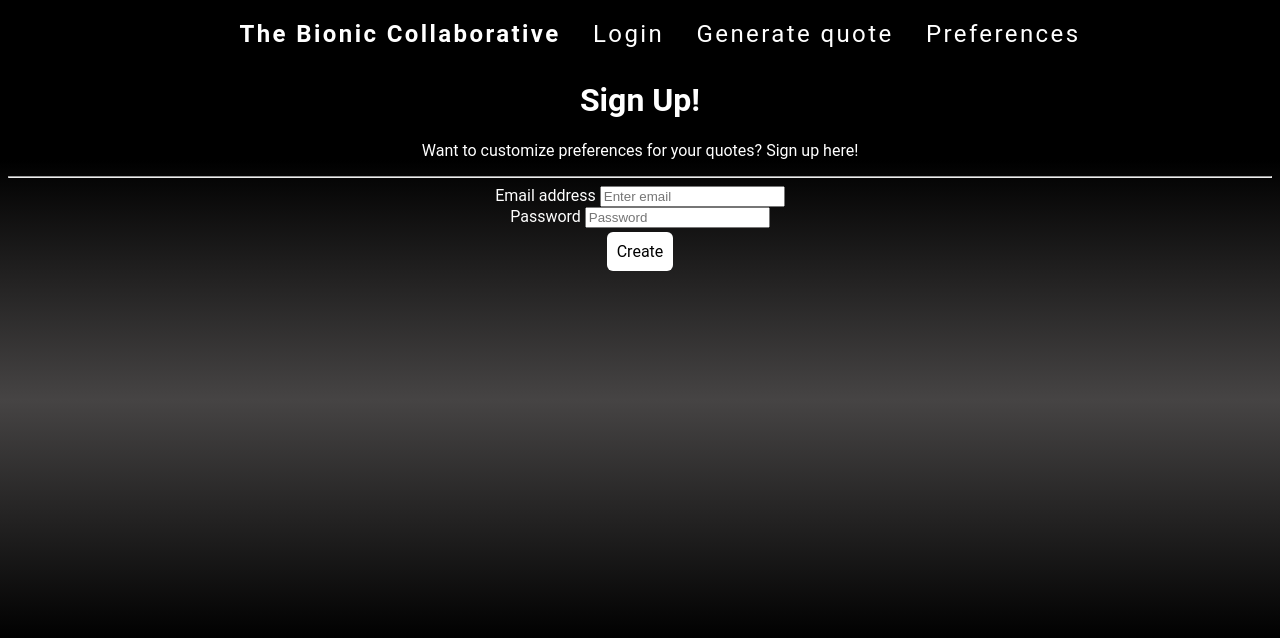
After one commit to MKcoolguy/IIQW, a Flask app: page /signup in a window 1280 px wide. The commit adds this page. Shown: the top 638 px of the page. Run offline with Flask 2, Linux system fonts and the light colour scheme.

Commit message:
Renamed all the files/fixed routing.

```diff
--- a/Website/app.py
+++ b/Website/app.py
@@ -27,46 +27,46 @@ app = Flask(__name__)
 # The below function returns the html file we want to display in the user's browser
 # Default content type is HTML
 @app.route("/")
-def demo():
-    return render_template('demo.html')
+def home():
+    return render_template('home.html')
 
 
 # User Login and authentication
-@app.route('/demo_login', methods=['GET', 'POST'])
-def demo_login():
-    if (request.method == 'POST'):
+@app.route('/login', methods=['GET', 'POST'])
+def login():
+    if request.method == 'POST':
         email = request.form['name']
         password = request.form['password']
         try:
             auth.sign_in_with_email_and_password(email, password)
             # user_id = auth.get_account_info(user['idToken'])
             # session['usr'] = user_id
-            return render_template('demo.html')
+            return render_template('home.html')
         except:
             unsuccessful = 'Please check your credentials'
-            return render_template('demo_login.html', umessage=unsuccessful)
-    return render_template('demo_login.html')
+            return render_template('login.html', umessage=unsuccessful)
+    return render_template('login.html')
 
 
 # Create account page
-@app.route('/demo_signup', methods=['GET', 'POST'])
-def demo_signup():
+@app.route('/signup', methods=['GET', 'POST'])
+def signup():
     if request.method == 'POST':
         email = request.form['name']
         password = request.form['password']
         auth.create_user_with_email_and_password(email, password)
-        return render_template('demo.html')
-    return render_template('demo_signup.html')
+        return render_template('home.html')
+    return render_template('signup.html')
 
 
-@app.route('/demo_upload')  # upload page
-def demo_upload():
-    return render_template('demo_upload_file.html')
+@app.route('/upload')  # upload page
+def upload():
+    return render_template('submit_quote.html')
 
 
-@app.route('/demo_quote')  # generate quote page
-def demo_quote():
-    return render_template('demo_quote.html')
+@app.route('/generate_quote')  # generate quote page
+def generate_quote():
+    return render_template('generate_quote.html')
 
 
 @app.after_request
--- a/Website/static/css/styles.css
+++ b/Website/static/css/styles.css
@@ -1,17 +1,18 @@
+
 body
 {
 	text-align:center;
 	color: #ffffff;
 	background-image: linear-gradient(black 20%, #464444 50%, #000000 80%);
 	background-attachment: fixed;
-
-	font-family: Helvetica, sans-serif;
+    font-family: 'Roboto', sans-serif;
 }
 
 .textSize
 {
 	width: 35%;
 	line-height: 30px;
+    font-family: 'Roboto', sans-serif;
 }
 
 .submitSize
@@ -26,6 +27,7 @@ body
     font-size: 16px;
     margin: 4px 2px;
     border-radius: 6px;
+    font-family: 'Roboto', sans-serif;
 	/*height: 40px;*/
 	/*width: 100px;*/
 
@@ -41,6 +43,7 @@ body
 	background-color: #605f5f;
 	display: inline-block;
 	padding: 75px;
+    font-family: 'Roboto', sans-serif;
 }
 
 .button {
@@ -54,6 +57,8 @@ body
     font-size: 16px;
     margin: 4px 2px;
     border-radius: 6px;
+    font-family: 'Roboto', sans-serif;
+
 
 }
 
@@ -61,6 +66,8 @@ footer
 {
 	position: absolute;
 	bottom: 0;
+    font-family: 'Roboto', sans-serif;
+
 }
 
 nav {
@@ -71,7 +78,8 @@ nav {
     text-align: center;
     display: block;
     font-size: 1.5em;
-    color: #ffffff;}
+    color: #ffffff;
+    font-family: 'Roboto', sans-serif;}
 nav ul
 	{list-style-type: none;
     margin: 0;}
--- /dev/null
+++ b/Website/templates/signup.html
@@ -0,0 +1,106 @@
+<!DOCTYPE html>
+<html>
+<link rel="stylesheet" href="{{ url_for('static', filename='css/styles.css') }}">
+
+<head>
+<title>Sign Up Page</title>
+{#<style>#}
+{#body#}
+{#{#}
+{#	font-family: Helvetica, sans-serif;#}
+{#	background-color: #000000;#}
+{#	color: #ffffff;#}
+{#}#}
+{#h1#}
+{#{#}
+{#	text-align: center;#}
+{#}#}
+{#table#}
+{#{#}
+{#	width:30%;#}
+{#	margin-left: auto;#}
+{#	margin-right: auto;	#}
+{#	border: 1px solid black;#}
+{#	background-color: #000000;#}
+{#}#}
+{##}
+{#td #}
+{#{#}
+{#  padding: 15px;#}
+{#}#}
+{##}
+{#.right#}
+{#{#}
+{#	width: 50%;#}
+{#}#}
+{##}
+{#div#}
+{#{#}
+{#	display: block;#}
+{#	margin: auto;#}
+{#	padding: 70px 0;#}
+{#}#}
+{##}
+{#.centerA {#}
+{#  height: 200px;#}
+{#  position: relative;#}
+{#}#}
+{##}
+{#.centerB {#}
+{#  margin: 0;#}
+{#  position: absolute;#}
+{#  left: 50%;#}
+{#  -ms-transform: translate(-50%, -50%);#}
+{#  transform: translate(-50%, -50%);#}
+{#}#}
+{##}
+{#</style>#}
+
+</head>
+
+<body>
+<nav>
+<ul>
+	<li class = "bold"> <a href="/">The Bionic Collaborative</a> </li>
+	<li><a href="/login">Login</a></li>
+{#    	<ul>#}
+{#        	<li><a href="/login">Login</a></li>#}
+{#        	<li><a href="/signup">Sign up</a></li>#}
+{#        </ul>#}
+    </li>
+{#        	<li><a href="{{ url_for('demo_upload_file') }}">Submit a quote</a></li> not sure why but this line creates an issue#}
+        	<li><a href="{{ url_for('generate_quote') }}">Generate quote</a></li>
+	<li>Preferences</li>
+</ul>
+</nav>
+
+
+<div class="jumbotron">
+	<h1 class="display-4">Sign Up!</h1>
+	<p class="lead">Want to customize preferences for your quotes? Sign up here!</p>
+	<hr class="my-4">
+	{% if smessage %}
+	  <div class="alert alert-success">
+		{{ smessage }}
+	  </div>
+	{% endif %}
+	{% if umessage %}
+	  <div class="alert alert-danger">
+		{{ umessage }}
+	  </div>
+	{% endif %}
+	<form action="/signup" method="post">
+		<div class="form-group">
+		<label for="exampleInputEmail1">Email address</label>
+		<input type="email" class="form-control" name="name"  placeholder="Enter email">
+		</div>
+		<div class="form-group">
+		<label for="exampleInputPassword1">Password</label>
+		<input type="password" class="form-control" name="password" placeholder="Password">
+		</div>
+		<button class="button" type="submit" name="submit" class="btn btn-primary">Create</button>
+	</form>
+ </div>
+
+</body>
+</html>
```
Also changed, not shown: Website/templates/demo_signup.html (deleted, +0 -105 lines), Website/templates/generate_quote.html (renamed from Website/templates/demo_quote.html, +12 -10 lines), Website/templates/home.html (renamed from Website/templates/demo.html, +3 -4 lines), Website/templates/login.html (renamed from Website/templates/demo_login.html, +7 -6 lines), Website/templates/submit_quote.html (renamed from Website/templates/demo_upload_file.html, +8 -8 lines).
